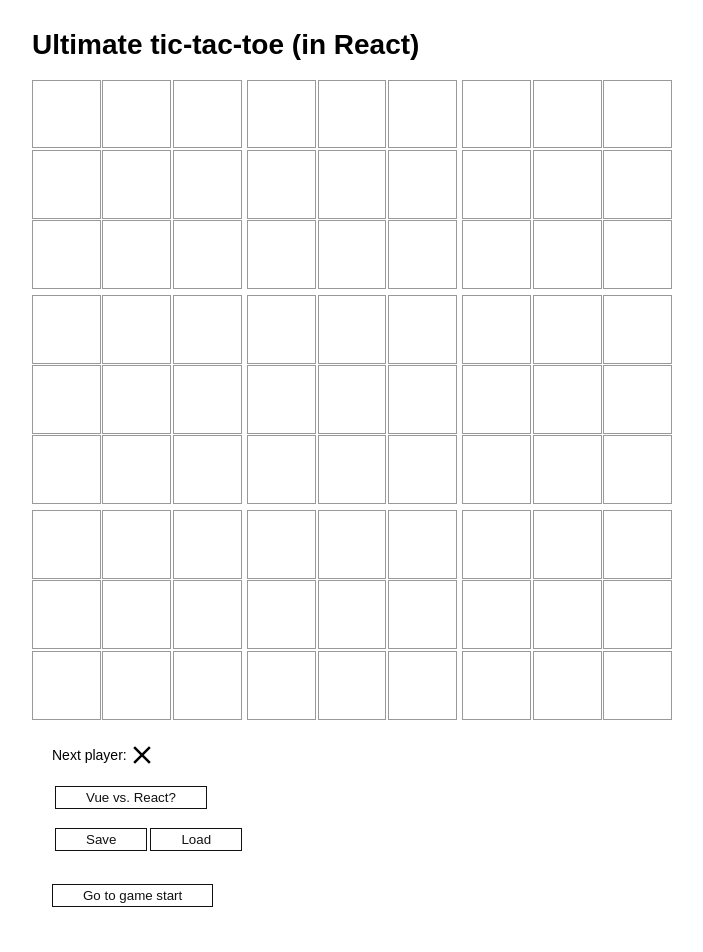
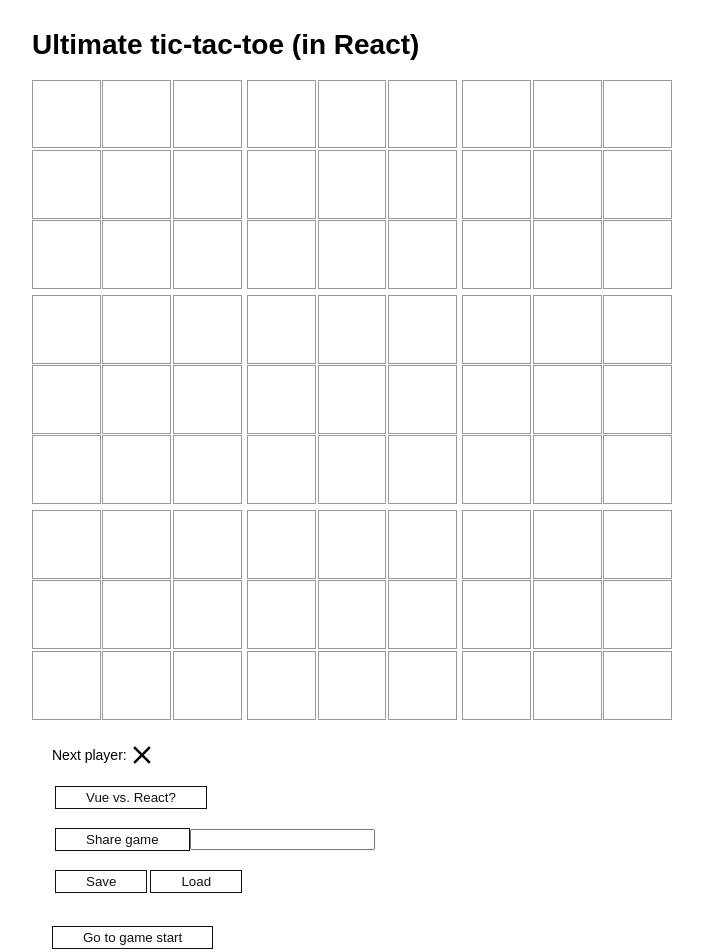
Before and after one commit to ldgit/react-tic-tac-toe, a React app: page / in a window 1280 px wide. Shown: the top 952 px of the page, without its empty margins (288-991 px from the left). Built offline with nearby package versions, Linux system fonts and the light colour scheme.

Commit message:
created a share game url component

```diff
--- a/src/components/UltimateGame.jsx
+++ b/src/components/UltimateGame.jsx
@@ -6,6 +6,7 @@ import TimeTravelButton from './TimeTravelButton';
 import { getColorClass } from '../helpers';
 import { ultimateTicTacToe, calculateUltimateWinner } from '../ultimate-game';
 import { playSquare, timeTravel, toggleSpecialIcons } from '../actions';
+import { historyToActions, actionsToQueryString } from '../url-query-state';
 
 export default function UltimateGame() {
   const [state, setState] = useState(ultimateTicTacToe(undefined, ''));
@@ -71,6 +72,9 @@ export default function UltimateGame() {
         </button>
         <br />
         <br />
+        <ShareGame gameState={state} />
+        <br />
+        <br />
         <SaveAndLoad gameState={state} onLoadGameClick={loadGame} />
         <br />
         <ol className="history">
@@ -79,6 +83,30 @@ export default function UltimateGame() {
           )}
         </ol>
       </div>
+    </>
+  );
+}
+
+function ShareGame({ gameState }) {
+  const [urlToShare, setUrlToShare] = useState('');
+  function displayUrlToShare() {
+    const query = actionsToQueryString(historyToActions(gameState.history));
+    const { protocol, host, pathname } = window.location;
+    const urlWithoutQuery = `${protocol}//${host}${pathname}`;
+    setUrlToShare(`${urlWithoutQuery}?${query}`);
+  }
+
+  return (
+    <>
+      <button type="button" className="button" onClick={displayUrlToShare}>
+        Share game
+      </button>
+      <input
+        type="text"
+        readOnly
+        data-testid="urlShareInput"
+        value={urlToShare}
+      />
     </>
   );
 }
```
Also changed, not shown: 1 other file (tests, documents, lock files or other folders).
